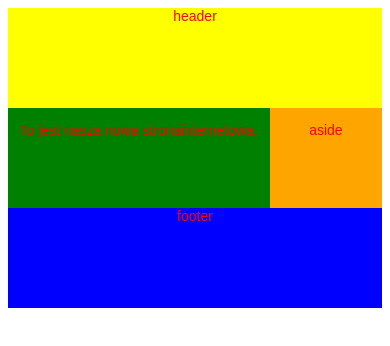
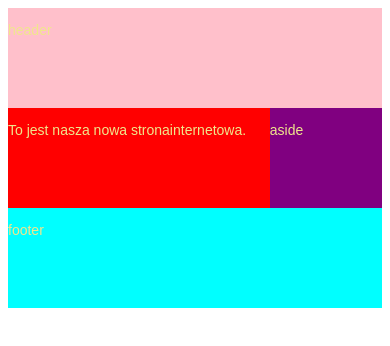
Before and after one commit to RPGh5/zadanie.github.io, a plain HTML site: page index.html in a window 390 px wide. Drawn offline with Linux system fonts and the light colour scheme.

Commit message:
Update index.html

```diff
--- a/index.html
+++ b/index.html
@@ -3,7 +3,7 @@
 <head>
 <title>Tytuł strony</title>
 <link rel="stylesheet" href="style.css" type="text/css" />
-<link rel="stylesheet" media="screen and (max-width: 100px)" href="mobilestyle.css">
+<link rel="stylesheet" media="screen and (max-width: 569px)" href="mobilestyle.css">
 
 </head>
 <body>
```
